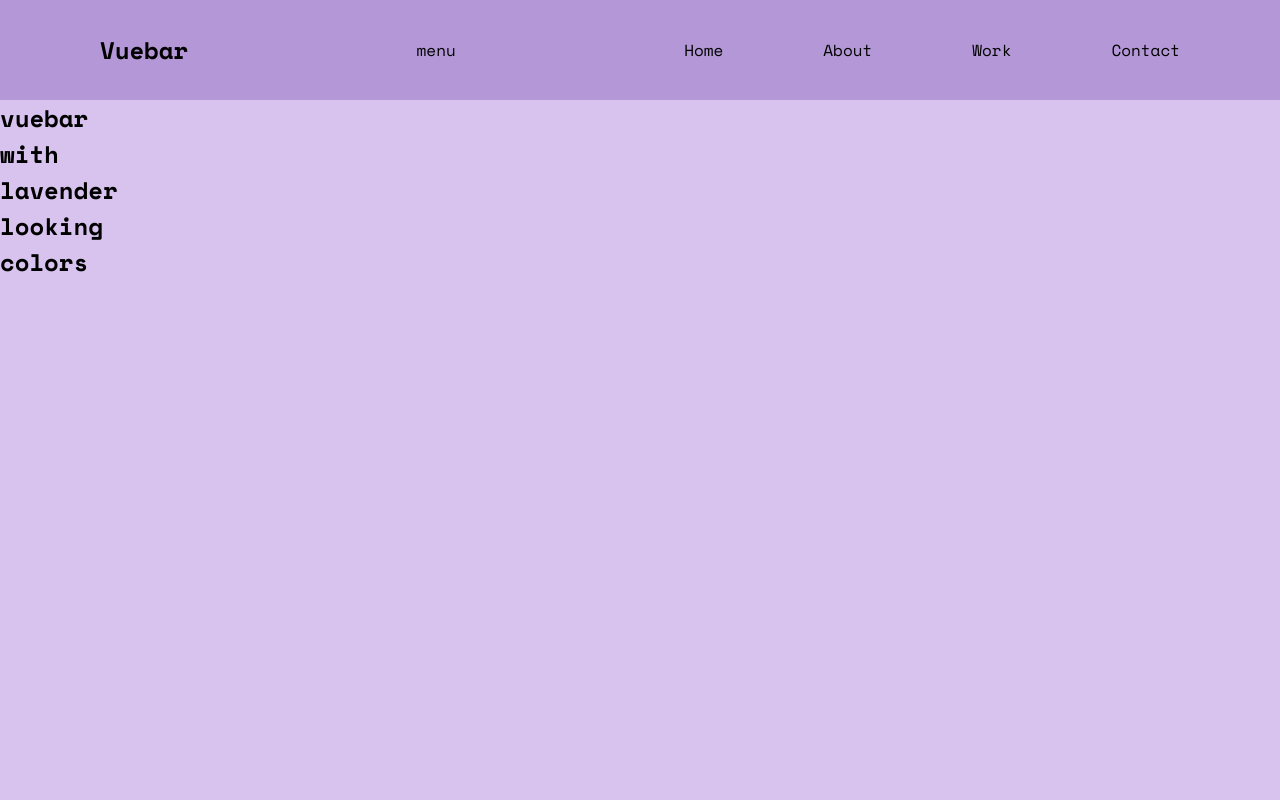
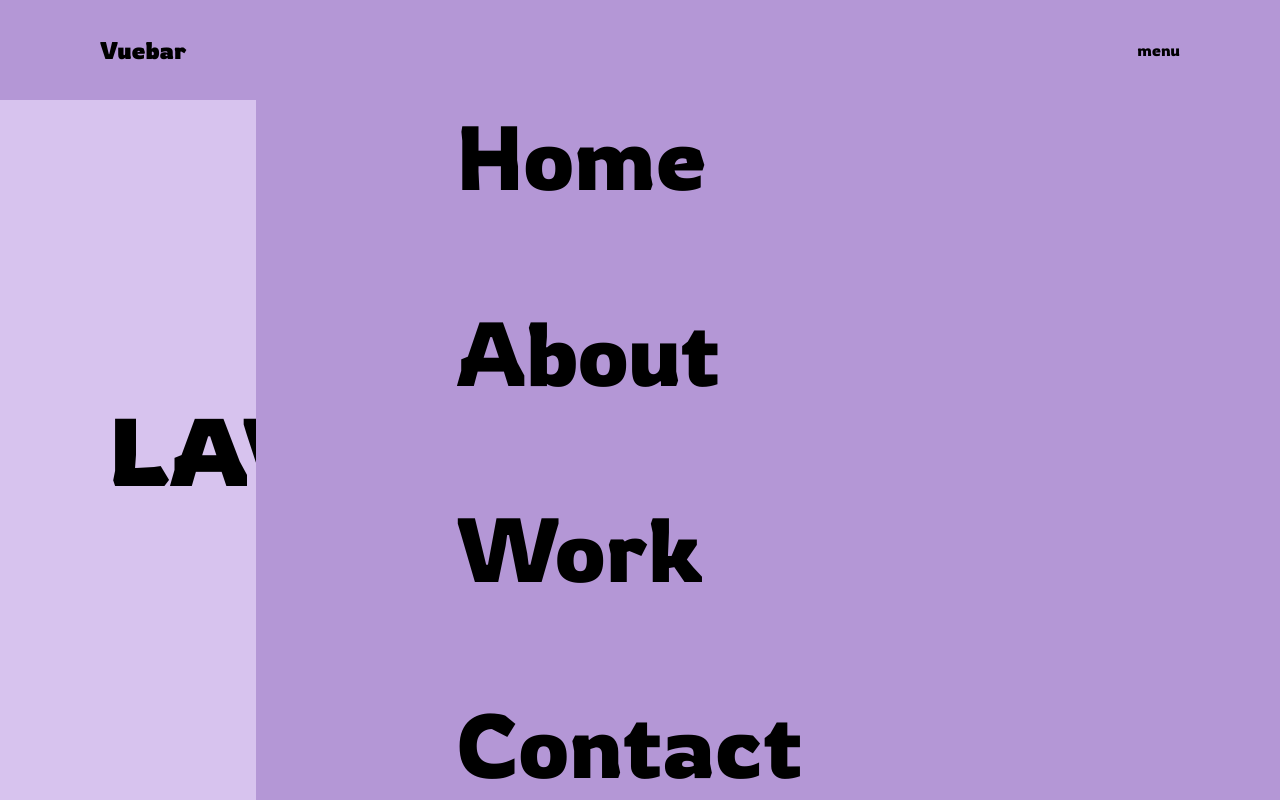
Before and after one commit to Deevyn9/Vue-learnings, a Vue app in the folder first-vue/: page / in a window 1280 px wide. Built offline with nearby package versions, Linux system fonts and the light colour scheme.

Commit message:
design navbar and mainpage

```diff
--- a/first-vue/src/assets/main.css
+++ b/first-vue/src/assets/main.css
@@ -1,4 +1,4 @@
-@import url('https://fonts.googleapis.com/css2?family=Space+Grotesk:wght@300..700&family=Space+Mono:ital,wght@0,400;0,700;1,400;1,700&display=swap');
+@import url('https://fonts.googleapis.com/css2?family=Rowdies:wght@300;400;700&family=Space+Grotesk:wght@300..700&family=Space+Mono:ital,wght@0,400;0,700;1,400;1,700&display=swap');
 
 * {
   margin: 0;
@@ -9,7 +9,7 @@
 .main-app {
   height: 100vh;
   width: 100vw;
-  font-family: 'Space Mono', monospace;
+  font-family: 'Rowdies', sans-serif;
   background-color: #d7c3ee;
 }
 
@@ -21,22 +21,69 @@
   height: 100px;
   background-color: #b497d6;
   color: black;
+  z-index: 50;
 }
 
 .navbar ul {
+  position: absolute;
   display: flex;
-  gap: 100px;
+  flex-direction: column;
+  justify-content: space-between;
+  /* gap: 80px; */
+  top: 100px;
+  right: 0;
+  height: calc(100vh - 100px);
+  width: 80%;
+  background-color: #b497d6;
+  z-index: 49;
 }
 
 .navbar ul li {
   list-style: none;
+  outline: none;
+  padding: 0 200px;
+  /* border: 2px dashed red; */
+  cursor: pointer;
+  transition: 0.15s ease-in-out all;
 }
 
 .navbar ul li:hover {
-  background-color: yellow;
+  background-color: #d7c3ee;
 }
 
 .navbar ul li a {
   text-decoration: none;
   color: initial;
+  font-size: 90px;
 }
+
+.main {
+  height: calc(100vh - 100px);
+  width: 100%;
+  display: grid;
+  place-items: center;
+}
+
+.main h2 {
+  max-width: 1200px;
+  display: flex;
+  flex-wrap: wrap;
+  justify-content: center;
+  column-gap: 30px;
+}
+
+.main h2 div span {
+  font-size: 95px;
+  text-transform: uppercase;
+  text-align: center;
+  cursor: pointer;
+  transition: 0.15s all ease-in-out;
+}
+
+.main h2 div span:hover {
+  color: #b497d6;
+}
+
+.main h2 div span .main h2 span.i {
+  text-transform: lowercase;
+}
```
